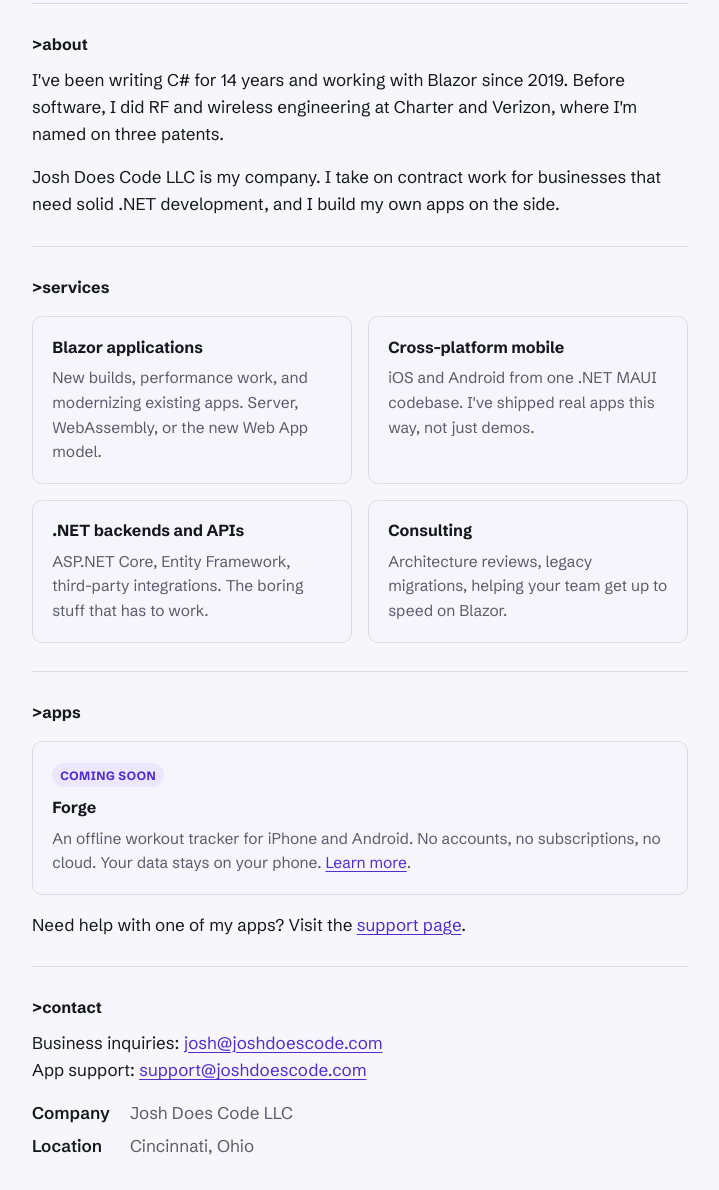
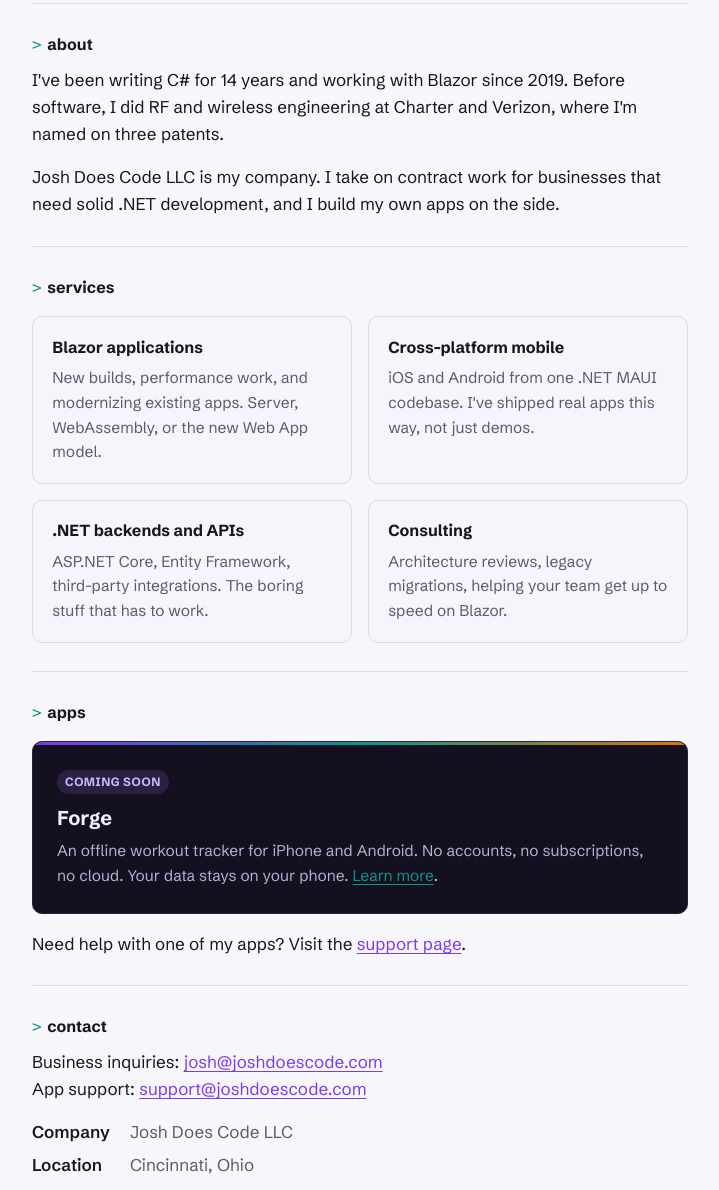
Before and after one commit to sanderj6/joshdoescode.com, a plain HTML site: page index.html in a window 1280 px wide. Shown: the part 393-1583 px from the top of the page, without its empty margins (280-999 px from the left). Drawn offline with Linux system fonts and the light colour scheme.

Commit message:
Polish site copy

```diff
--- a/style.css
+++ b/style.css
@@ -1,5 +1,32 @@
-:root{--bg:#F7F7FB;--ink:#16161F;--muted:#5B5B6E;--line:#DCDCE6;--accent:#512BD4;--accent-soft:#ECE7FC}
-@media (prefers-color-scheme:dark){:root{--bg:#121218;--ink:#EDEDF3;--muted:#A0A0B4;--line:#2A2A36;--accent:#9C85F5;--accent-soft:#221C3A}}
+:root{
+  --bg:#F7F7FB;
+  --ink:#16161F;
+  --muted:#5B5B6E;
+  --line:#DCDCE6;
+  --accent:#7C3AED;
+  --accent-soft:#ECE7FC;
+  --teal:#0D9488;
+  --teal-soft:#D9F5F1;
+  --amber:#D97706;
+  --amber-soft:#FEF3DC;
+  --forge-bg:#14101F;
+  --forge-ink:#F2EDFF;
+  --forge-muted:#B8AED6;
+}
+@media (prefers-color-scheme:dark){
+  :root{
+    --bg:#121218;
+    --ink:#EDEDF3;
+    --muted:#A0A0B4;
+    --line:#2A2A36;
+    --accent:#9C85F5;
+    --accent-soft:#221C3A;
+    --teal:#2DD4BF;
+    --teal-soft:#0F2E2B;
+    --amber:#FBBF24;
+    --amber-soft:#33230A;
+  }
+}
 *{box-sizing:border-box}
 html{-webkit-text-size-adjust:100%}
 body{margin:0;background:var(--bg);color:var(--ink);font-family:"Schibsted Grotesk",system-ui,-apple-system,"Segoe UI",sans-serif;font-size:1.0625rem;line-height:1.6}
@@ -13,21 +40,45 @@ a:focus-visible{outline:2px solid var(--accent);outline-offset:3px;border-radius
 .lede{font-size:1.25rem;color:var(--muted);max-width:34rem;margin:0 0 3rem}
 section{border-top:1px solid var(--line);padding:1.75rem 0}
 h2{font-size:1rem;font-weight:700;margin:0 0 .5rem}
+h2 .prompt{font-family:ui-monospace,SFMono-Regular,Menlo,Consolas,monospace;color:var(--teal);font-weight:400;margin-right:.35em}
 p{margin:0 0 1rem}
 section p:last-child{margin-bottom:0}
 footer{border-top:1px solid var(--line);padding-top:1.5rem;margin-top:1rem;font-size:.9rem;color:var(--muted);display:flex;flex-wrap:wrap;gap:.5rem 1.5rem;justify-content:space-between}
 .doc h1{font-size:clamp(2rem,6vw,2.75rem);letter-spacing:-.02em;line-height:1.1;margin:0 0 .5rem}
 .doc .date{color:var(--muted);margin-bottom:2.5rem}
 .doc h2{font-size:1.15rem;margin-top:2rem}
-.back{display:inline-block;margin-bottom:2rem;font-weight:600}
-nav{display:flex;flex-wrap:wrap;gap:.25rem 1.25rem;margin-bottom:clamp(2rem,6vw,3.5rem);font-weight:600;font-size:.95rem}
+.back{display:inline-block;margin-bottom:2rem;font-weight:600;font-family:ui-monospace,SFMono-Regular,Menlo,Consolas,monospace;font-size:.9rem}
+.back::before{content:"~/";color:var(--teal)}
+nav{display:flex;flex-wrap:wrap;gap:.25rem 1.25rem;margin-bottom:clamp(2rem,6vw,3.5rem);font-weight:600;font-size:.95rem;font-family:ui-monospace,SFMono-Regular,Menlo,Consolas,monospace}
 nav a{color:var(--ink);text-decoration:none}
 nav a:hover{color:var(--accent)}
+nav a::before{content:"> ";color:var(--teal);font-weight:400}
 .grid{display:grid;grid-template-columns:repeat(auto-fit,minmax(14rem,1fr));gap:1rem;margin-top:1rem}
 .card{border:1px solid var(--line);border-radius:10px;padding:1.1rem 1.2rem;background:color-mix(in srgb,var(--bg) 85%,var(--accent-soft))}
 .card h3{margin:0 0 .35rem;font-size:1rem}
 .card p{margin:0;color:var(--muted);font-size:.97rem}
 .tag{display:inline-block;font-size:.75rem;font-weight:700;letter-spacing:.04em;text-transform:uppercase;color:var(--accent);background:var(--accent-soft);padding:.15rem .5rem;border-radius:999px;margin-bottom:.5rem}
+/* Featured Forge card — dark, branded */
+.card.forge-featured{
+  background:var(--forge-bg);
+  border:1px solid #2A2140;
+  color:var(--forge-ink);
+  grid-column:1/-1;
+  padding:1.5rem;
+  position:relative;
+  overflow:hidden;
+}
+.card.forge-featured::before{
+  content:"";
+  position:absolute;
+  top:0;left:0;right:0;
+  height:3px;
+  background:linear-gradient(90deg,var(--accent),var(--teal),var(--amber));
+}
+.card.forge-featured h3{color:var(--forge-ink);font-size:1.25rem}
+.card.forge-featured p{color:var(--forge-muted)}
+.card.forge-featured a{color:var(--teal)}
+.card.forge-featured .tag{background:#2A2140;color:#C4B5FD}
 dl.facts{display:grid;grid-template-columns:max-content 1fr;gap:.35rem 1.25rem;margin:0}
 dl.facts dt{font-weight:600}
 dl.facts dd{margin:0;color:var(--muted)}
```
